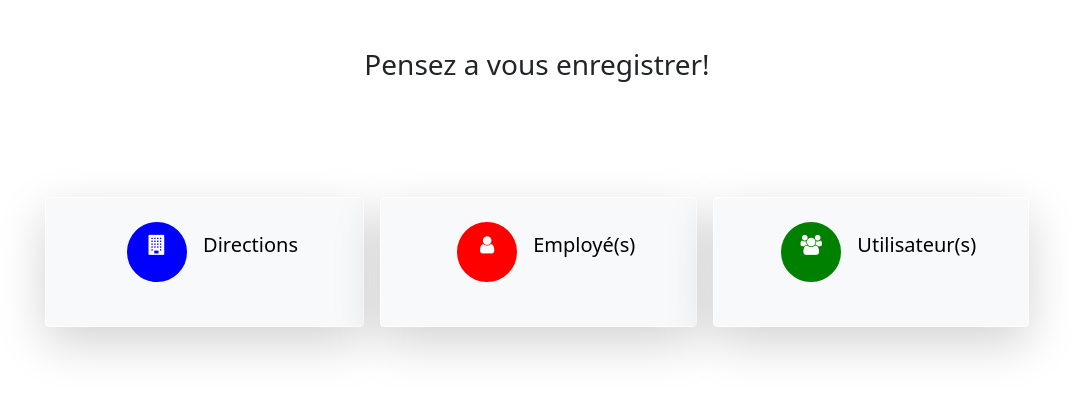
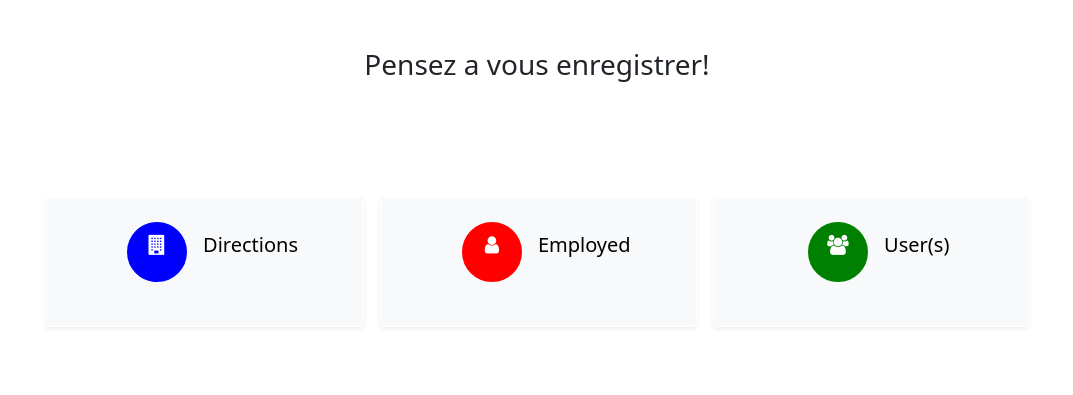
Before and after one commit to Nox9900/Projet-Blue-id, a Django app: page / in a window 1280 px wide. Shown: the part 84-479 px from the top of the page, without its empty margins (103-1176 px from the left). Run offline with Django 4.2, Linux system fonts and the light colour scheme; some libraries are stand-ins or nearby versions.

Commit message:
main.html

```diff
--- a/apps/templates/apps/main.html
+++ b/apps/templates/apps/main.html
@@ -9,14 +9,14 @@
 {% block content %}
 <div class="container-fluid w-100">
   <div class="d-flex justify-content-between box mx-auto">
-    <div class="box1 btn btn-lg flex-column  justify-content-center bg-light py-4 text-lg-center shadow-lg   rounded-1 text-black mx-2">
+    <div class="box1 btn btn-lg flex-column  justify-content-center bg-light py-4 text-lg-center shadow-sm   rounded-1 text-black mx-2">
         <p><i class="icon1 fa fa-building mx-3 "></i>Directions</p>
     </div>
-    <div class=" btn btn-lg  box2 bg-light py-4 text-lg-center shadow-lg   rounded-1 text-black mx-2">
-        <p class=""><i class="icon2 fa fa-user mx-3"></i>Employé(s)</p>
+    <div class=" btn btn-lg  box2 bg-light py-4 text-lg-center shadow-sm   rounded-1 text-black mx-2">
+        <p class=""><i class="icon2 fa fa-user mx-3"></i>Employed</p>
     </div>
-    <div class=" btn btn-lg  box3 bg-light py-4 text-lg-center shadow-lg   rounded-1 text-black mx-2">
-        <p class=""><i class="icon3 fa fa-users mx-3"></i>Utilisateur(s)</p
+    <div class=" btn btn-lg  box3 bg-light py-4 text-lg-center shadow-sm   rounded-1 text-black mx-2">
+        <p class=""><i class="icon3 fa fa-users mx-3"></i><a href="{% url "apps:add_user" %}" class="text-black">User(s)</a></p
     </div>
 
   </div>
```
